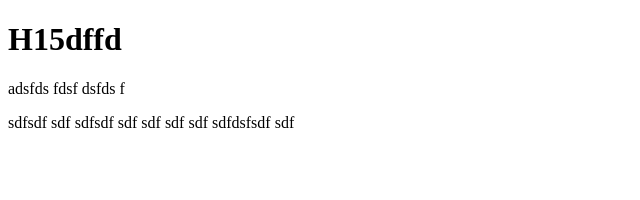
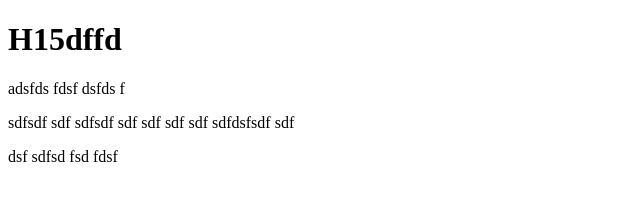
Before and after one commit to pawelsuchocki/Test, a plain HTML site: page index.html in a window 1280 px wide. Shown: the whole page, without its empty margins (0-640 px from the left). Drawn offline with Linux system fonts and the light colour scheme.

Commit message:
Add section

```diff
--- a/index.html
+++ b/index.html
@@ -7,5 +7,6 @@
 	<h1>H15dffd</h1>
 	<p>adsfds fdsf dsfds f</p>
 	<p>sdfsdf sdf sdfsdf sdf sdf sdf sdf sdfdsfsdf sdf</p>
+	<section>dsf sdfsd fsd fdsf </section>
 </body>
 </html>
```
